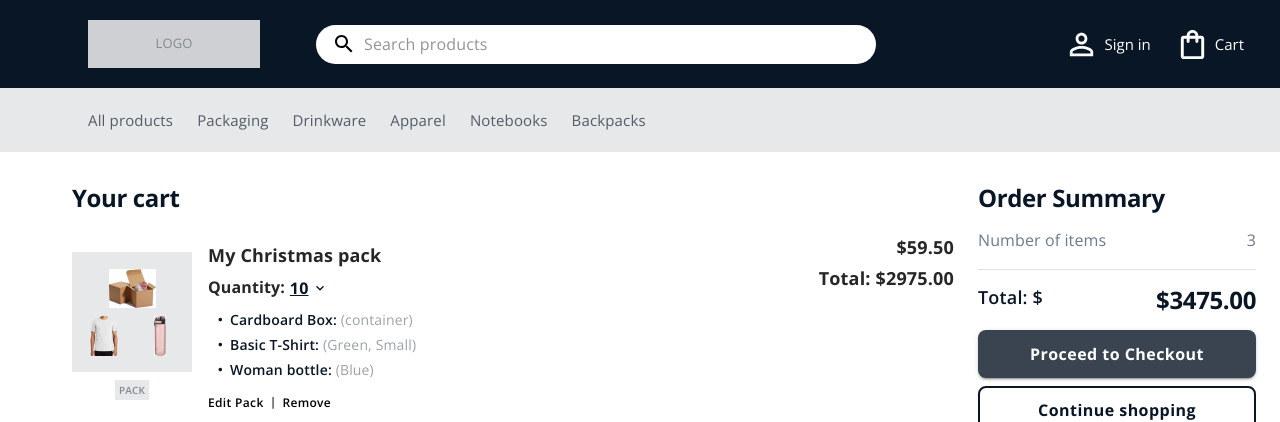
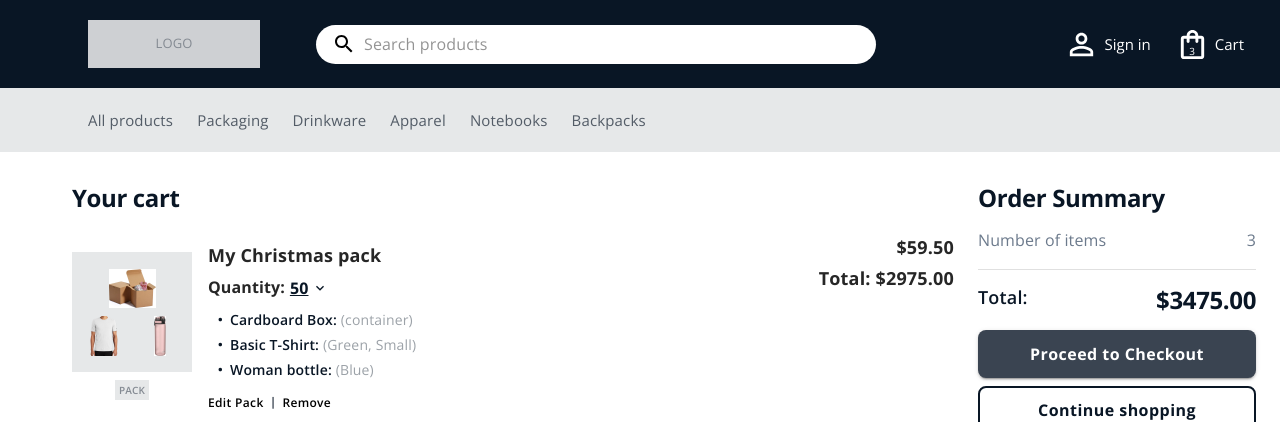
Before and after one commit to Jorgitoa9507/ReactChallenge_ShopingCart, a React (Create React App) app: page / in a window 1280 px wide. Shown: the top 422 px of the page. Built offline with nearby package versions, Linux system fonts and the light colour scheme.

Commit message:
Added change quantity action

```diff
--- a/src/components/CartItems/CartItemComponent.tsx
+++ b/src/components/CartItems/CartItemComponent.tsx
@@ -1,6 +1,6 @@
 import { Stack, Typography } from "@mui/material";
 import { useShopingCartContext } from "../../context/shoppingCartState";
-import { isItemsPack } from "../../helpers/isItemsPack";
+import { calcPackPrice, isItemsPack } from "../../helpers/utils";
 import CartItem from "../../models/CartItem";
 import ItemsPack from "../../models/ItemsPack";
 import PackCartItem from "./PackCartItem";
@@ -22,16 +22,30 @@ const CartItemComponent: React.FC<CartItemComponentProps> = ({ cartItem }) => {
     });
   }
 
-  function calcPackPrice(pack: ItemsPack) {
-    return pack.shoppingItems.reduce((acc, item) => acc + item.price, 0);
+  function updateQuantityHandler(quantity: number) {
+    dispatch?.({
+      type: "SET_CART_ITEM_QUANTITY",
+      payload: {
+        cartItemId: cartItem.id,
+        quantity,
+      },
+    });
   }
 
   return (
     <Stack direction="row" justifyContent="space-between">
       {isItemsPack(cartItem.item) ? (
-        <PackCartItem cartItem={cartItem} onDelete={deleteItemHandler} />
+        <PackCartItem
+          cartItem={cartItem}
+          onDelete={deleteItemHandler}
+          onChangeQuantity={updateQuantityHandler}
+        />
       ) : (
-        <SingleCartItem cartItem={cartItem} onDelete={deleteItemHandler} />
+        <SingleCartItem
+          cartItem={cartItem}
+          onDelete={deleteItemHandler}
+          onChangeQuantity={updateQuantityHandler}
+        />
       )}
       <Stack spacing={1} alignItems="end">
         <Typography
--- a/src/components/CartItems/PackCartItem.tsx
+++ b/src/components/CartItems/PackCartItem.tsx
@@ -8,6 +8,7 @@ import QuantitySelector from "./QuantitySelector";
 export interface PackCartItemProps {
   cartItem: CartItem;
   onDelete: (id: string) => void;
+  onChangeQuantity: (quantity: number) => void;
 }
 
 const ShoopingListItem = styled("span")(({ theme }) => ({
@@ -31,7 +32,11 @@ const ItemDescription = styled("span")(({ theme }) => ({
   color: theme.palette.dark["07"],
 }));
 
-const PackCartItem: React.FC<PackCartItemProps> = ({ cartItem, onDelete }) => {
+const PackCartItem: React.FC<PackCartItemProps> = ({
+  cartItem,
+  onDelete,
+  onChangeQuantity,
+}) => {
   const item = cartItem.item as ItemsPack;
 
   return (
@@ -108,7 +113,12 @@ const PackCartItem: React.FC<PackCartItemProps> = ({ cartItem, onDelete }) => {
           <Typography
             variant="subtitle2"
             fontWeight={(theme) => theme.typography.fontWeightBold}>
-            Quantity: <QuantitySelector values={item.posibleAmounts} />
+            Quantity:{" "}
+            <QuantitySelector
+              values={item.posibleAmounts}
+              onChange={onChangeQuantity}
+              deafultValue={cartItem.amount}
+            />
           </Typography>
           <Stack
             spacing={"4px"}
--- a/src/components/CartItems/QuantitySelector.tsx
+++ b/src/components/CartItems/QuantitySelector.tsx
@@ -5,6 +5,7 @@ import { styled } from "@mui/material/styles";
 export interface QuantitySelectorProps {
   values: number[];
   deafultValue?: number;
+  onChange: (value: number) => void;
 }
 
 const CustomSelect = styled(NativeSelect)(({ theme }) => ({
@@ -45,13 +46,20 @@ const CustomOption = styled("option")(({ theme }) => ({
 const QuantitySelector: React.FC<QuantitySelectorProps> = ({
   deafultValue,
   values,
+  onChange,
 }) => {
+  function changeQuantityHandler(event: React.ChangeEvent<{ value: unknown }>) {
+    const value = event.target.value as number;
+    onChange(value);
+  }
+
   return (
     <FormControl
       sx={(theme) => ({
         color: theme.palette.dark["01"],
       })}>
       <CustomSelect
+        onChange={changeQuantityHandler}
         defaultValue={deafultValue ?? values[0]}
         inputProps={{
           name: "quantity",
--- a/src/components/CartItems/SingleCartItem.tsx
+++ b/src/components/CartItems/SingleCartItem.tsx
@@ -24,11 +24,13 @@ export const DeleteButton = styled(Button)(({ theme }) => ({
 export interface SingleCartItemProps {
   cartItem: CartItem;
   onDelete: (id: string) => void;
+  onChangeQuantity: (quantity: number) => void;
 }
 
 const SingleCartItem: React.FC<SingleCartItemProps> = ({
   cartItem,
   onDelete,
+  onChangeQuantity,
 }) => {
   const item = cartItem.item as ShoppingItem;
 
@@ -57,7 +59,8 @@ const SingleCartItem: React.FC<SingleCartItemProps> = ({
             fontWeight={(theme) => theme.typography.fontWeightBold}>
             Quantity:{" "}
             <QuantitySelector
-              deafultValue={item.minimunAmount}
+              onChange={onChangeQuantity}
+              deafultValue={cartItem.amount}
               values={item.posibleAmounts}
             />
             {/* cartItem.amount */}
--- a/src/components/OrderSummary.tsx
+++ b/src/components/OrderSummary.tsx
@@ -1,6 +1,6 @@
 import { Button, Divider, Stack, Typography } from "@mui/material";
 import { useShopingCartContext } from "../context/shoppingCartState";
-import { isItemsPack } from "../helpers/isItemsPack";
+import { calcPackPrice, isItemsPack } from "../helpers/utils";
 
 const OrderSummary: React.FC = () => {
   const { state } = useShopingCartContext();
@@ -9,12 +9,7 @@ const OrderSummary: React.FC = () => {
     return (
       acc +
       item.amount *
-        (isItemsPack(item.item)
-          ? item.item.shoppingItems.reduce(
-              (packAcc, packItem) => packAcc + packItem.price,
-              0
-            )
-          : item.item.price)
+        (isItemsPack(item.item) ? calcPackPrice(item.item) : item.item.price)
     );
   }, 0);
 
@@ -39,12 +34,14 @@ const OrderSummary: React.FC = () => {
           variant="subtitle1"
           color={(theme) => theme.palette.dark["01"]}
           sx={(theme) => ({ fontWeight: theme.typography.fontWeightMedium })}>
-          Total: $
+          Total:
         </Typography>
         <Typography variant="h1">${total.toFixed(2)}</Typography>
       </Stack>
       <Stack direction="column" spacing={1}>
-        <Button variant="contained">Proceed to Checkout</Button>
+        {state.cartItems?.length > 0 && (
+          <Button variant="contained">Proceed to Checkout</Button>
+        )}
         <Button variant="outlined">Continue shopping</Button>
       </Stack>
     </Stack>
--- a/src/helpers/isItemsPack.ts
+++ b/src/helpers/utils.ts
@@ -4,3 +4,7 @@ import ShoppingItem from "../models/ShoppingItem";
 export const isItemsPack = (
   item: ShoppingItem | ItemsPack
 ): item is ItemsPack => "shoppingItems" in item;
+
+export function calcPackPrice(pack: ItemsPack) {
+  return pack.shoppingItems.reduce((acc, item) => acc + item.price, 0);
+}
--- a/src/layout/Header.tsx
+++ b/src/layout/Header.tsx
@@ -6,6 +6,7 @@ import {
   ShoppingBagOutlined,
 } from "@mui/icons-material";
 import LinksMenu from "../components/LinksMenu";
+import { useShopingCartContext } from "../context/shoppingCartState";
 
 const Search = styled("div")(({ theme }) => ({
   position: "relative",
@@ -63,6 +64,8 @@ const SearchInput = styled(InputBase)(({ theme }) => ({
 }));
 
 export default function Header() {
+  const { state } = useShopingCartContext();
+
   return (
     <Box sx={{ flexGrow: 1 }}>
       <AppBar
@@ -96,13 +99,24 @@ export default function Header() {
               />
             </Search>
           </Box>
-
           <Box sx={{ flexGrow: 1, textAlign: "end" }}>
             <IconButton size="large" color="inherit">
               <PersonOutline fontSize="large" />
               <span style={{ fontSize: 15, paddingLeft: 5 }}>Sign in</span>
             </IconButton>
-            <IconButton size="large" color="inherit">
+            <IconButton
+              size="large"
+              color="inherit"
+              sx={{
+                position: "relative",
+                "::before": {
+                  content: `"${state.cartItems.length}"`,
+                  position: "absolute",
+                  fontSize: "10px",
+                  top: "29px",
+                  left: "26.5px",
+                },
+              }}>
               <ShoppingBagOutlined fontSize="large" />
               <span style={{ fontSize: 15, paddingLeft: 5 }}>Cart</span>
             </IconButton>
```
